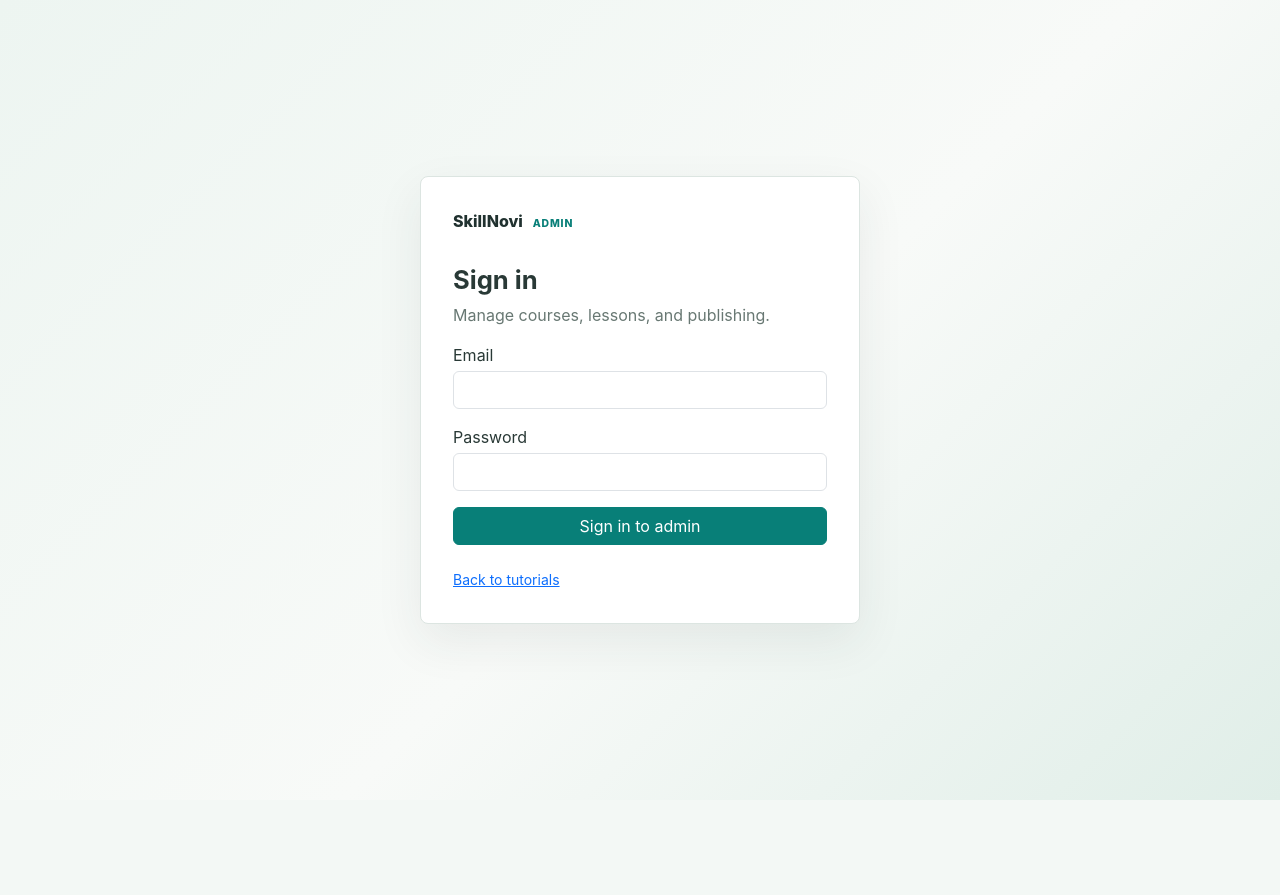
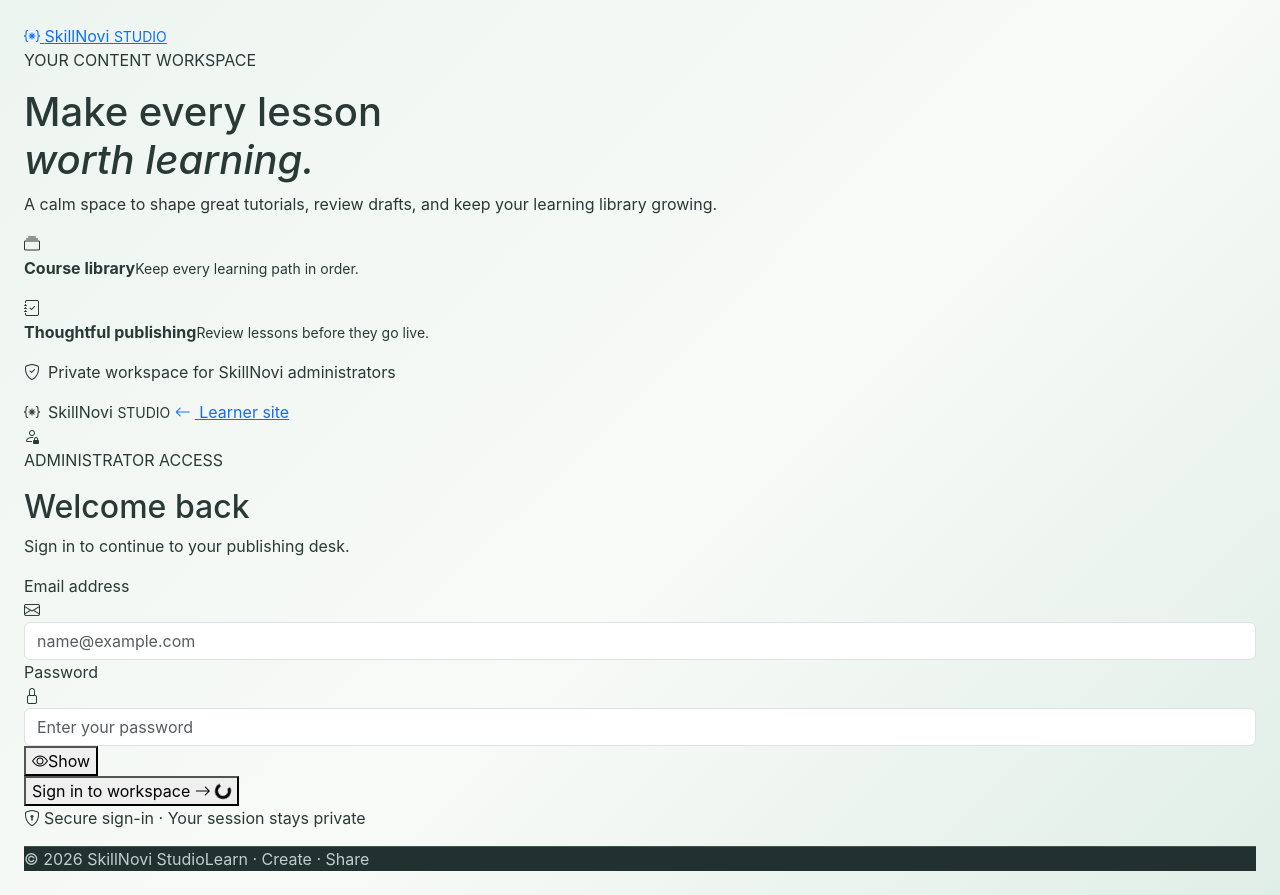
Before and after one commit to TaukirCodes/mytutorials, a PHP site: page /admin/login.php in a window 1280 px wide. Before the commit the page ends 800 px from the top, so only its background shows below. Run offline with PHP 8.4, Linux system fonts and the light colour scheme; tables that the repository leaves empty hold one stand-in row (values such as "Sample post").

Commit message:
Auto-sync: 2026-09-28 15:49:35

```diff
--- a/admin/login.php
+++ b/admin/login.php
@@ -9,6 +9,7 @@ if (is_admin()) {
 }
 
 $error = '';
+$submittedEmail = '';
 $databaseReady = false;
 $setupRequired = false;
 try {
@@ -26,6 +27,7 @@ if ($_SERVER['REQUEST_METHOD'] === 'POST' && $databaseReady) {
         $error = 'Too many attempts. Try again in ' . (int) ceil(($lockUntil - time()) / 60) . ' minute(s).';
     } else {
         $email = trim((string) ($_POST['email'] ?? ''));
+        $submittedEmail = $email;
         $password = (string) ($_POST['password'] ?? '');
         $statement = $database->prepare('SELECT id, email, password_hash FROM admins WHERE email = :email LIMIT 1');
         $statement->execute(['email' => $email]);
@@ -57,33 +59,101 @@ if ($_SERVER['REQUEST_METHOD'] === 'POST' && $databaseReady) {
 <head>
   <meta charset="UTF-8">
   <meta name="viewport" content="width=device-width, initial-scale=1.0">
-  <title>Admin sign in | SkillNovi</title>
+  <meta name="color-scheme" content="light">
+  <title>Admin sign in | SkillNovi Studio</title>
   <link href="https://cdn.jsdelivr.net/npm/bootstrap@5.3.2/dist/css/bootstrap.min.css" rel="stylesheet">
+  <link href="https://cdn.jsdelivr.net/npm/bootstrap-icons@1.11.1/font/bootstrap-icons.css" rel="stylesheet">
   <link href="../assets/style.css" rel="stylesheet">
+  <link href="assets1/login.css" rel="stylesheet">
 </head>
-<body class="auth-page">
-  <main class="auth-shell">
-    <section class="auth-panel">
-      <a class="brand-mark" href="../index.php">SkillNovi <span>ADMIN</span></a>
-      <h1>Sign in</h1>
-      <p class="text-muted">Manage courses, lessons, and publishing.</p>
-      <?php if ($error !== ''): ?><div class="alert alert-warning" role="alert"><?= e($error) ?></div><?php endif; ?>
-      <?php if ($databaseReady && $setupRequired): ?>
-        <div class="alert alert-info">No admin account exists yet. <a href="setup.php">Complete one-time setup</a>.</div>
-      <?php elseif ($databaseReady): ?>
-      <form method="post" class="vstack gap-3">
-        <input type="hidden" name="csrf_token" value="<?= e(csrf_token()) ?>">
-        <label class="form-label mb-0">Email
-          <input class="form-control mt-1" type="email" name="email" required autocomplete="username">
-        </label>
-        <label class="form-label mb-0">Password
-          <input class="form-control mt-1" type="password" name="password" required autocomplete="current-password">
-        </label>
-        <button class="btn btn-blue" type="submit">Sign in to admin</button>
-      </form>
-      <?php endif; ?>
-      <a class="small d-inline-block mt-4" href="../index.php">Back to tutorials</a>
+<body class="auth-page admin-auth-page">
+  <main class="admin-auth-layout">
+    <aside class="admin-auth-story" aria-label="SkillNovi Studio">
+      <a class="admin-auth-brand" href="../index.php" aria-label="SkillNovi home">
+        <span class="admin-auth-brand-mark"><i class="bi bi-braces-asterisk" aria-hidden="true"></i></span>
+        <span>SkillNovi <small>STUDIO</small></span>
+      </a>
+
+      <div class="admin-auth-story-copy">
+        <p class="admin-auth-kicker"><span></span> YOUR CONTENT WORKSPACE</p>
+        <h1>Make every lesson<br><em>worth learning.</em></h1>
+        <p class="admin-auth-story-description">A calm space to shape great tutorials, review drafts, and keep your learning library growing.</p>
+        <div class="admin-auth-benefits" aria-label="Workspace features">
+          <div><span><i class="bi bi-collection" aria-hidden="true"></i></span><p><strong>Course library</strong><small>Keep every learning path in order.</small></p></div>
+          <div><span><i class="bi bi-journal-check" aria-hidden="true"></i></span><p><strong>Thoughtful publishing</strong><small>Review lessons before they go live.</small></p></div>
+        </div>
+      </div>
+
+      <p class="admin-auth-story-footer"><i class="bi bi-shield-check me-2" aria-hidden="true"></i>Private workspace for SkillNovi administrators</p>
+      <span class="admin-auth-decoration admin-auth-decoration-one" aria-hidden="true"></span>
+      <span class="admin-auth-decoration admin-auth-decoration-two" aria-hidden="true"></span>
+    </aside>
+
+    <section class="admin-auth-form-panel" aria-labelledby="sign-in-title">
+      <div class="admin-auth-form-topline">
+        <span class="admin-auth-mobile-brand"><i class="bi bi-braces-asterisk me-2" aria-hidden="true"></i>SkillNovi <small>STUDIO</small></span>
+        <a href="../index.php" class="admin-auth-back"><i class="bi bi-arrow-left me-1" aria-hidden="true"></i> Learner site</a>
+      </div>
+
+      <div class="admin-auth-form-content">
+        <div class="admin-auth-heading-icon" aria-hidden="true"><i class="bi bi-person-lock"></i></div>
+        <p class="admin-auth-form-eyebrow">ADMINISTRATOR ACCESS</p>
+        <h2 id="sign-in-title">Welcome back</h2>
+        <p class="admin-auth-form-description">Sign in to continue to your publishing desk.</p>
+
+        <?php if ($error !== ''): ?>
+          <div class="admin-auth-alert" role="alert" aria-live="assertive">
+            <i class="bi bi-exclamation-circle-fill" aria-hidden="true"></i>
+            <span><?= e($error) ?></span>
+          </div>
+        <?php endif; ?>
+
+        <?php if ($databaseReady && $setupRequired): ?>
+          <div class="admin-auth-setup-note" role="status">
+            <span><i class="bi bi-stars" aria-hidden="true"></i></span>
+            <div><strong>One last setup step</strong><p>No administrator account exists yet. Create the first account to unlock the workspace.</p>
+              <a href="setup.php" class="admin-auth-setup-link">Create your admin account <i class="bi bi-arrow-right ms-1" aria-hidden="true"></i></a>
+            </div>
+          </div>
+        <?php elseif ($databaseReady): ?>
+          <form method="post" class="admin-auth-form" id="adminLoginForm">
+            <input type="hidden" name="csrf_token" value="<?= e(csrf_token()) ?>">
+
+            <label class="admin-auth-label" for="adminEmail">Email address</label>
+            <div class="admin-auth-input-wrap">
+              <i class="bi bi-envelope" aria-hidden="true"></i>
+              <input class="form-control" id="adminEmail" type="email" name="email" value="<?= e($submittedEmail) ?>" placeholder="name@example.com" required autocomplete="username" autocapitalize="none" spellcheck="false" inputmode="email">
+            </div>
+
+            <div class="admin-auth-password-heading">
+              <label class="admin-auth-label mb-0" for="adminPassword">Password</label>
+            </div>
+            <div class="admin-auth-input-wrap admin-auth-password-wrap">
+              <i class="bi bi-lock" aria-hidden="true"></i>
+              <input class="form-control" id="adminPassword" type="password" name="password" placeholder="Enter your password" required autocomplete="current-password">
+              <button class="admin-auth-password-toggle" type="button" data-password-toggle aria-label="Show password" aria-pressed="false">
+                <i class="bi bi-eye" aria-hidden="true"></i><span>Show</span>
+              </button>
+            </div>
+
+            <button class="admin-auth-submit" type="submit" id="adminLoginSubmit">
+              <span class="admin-auth-submit-label">Sign in to workspace</span>
+              <i class="bi bi-arrow-right" aria-hidden="true"></i>
+              <span class="spinner-border spinner-border-sm" aria-hidden="true"></span>
+            </button>
+            <p class="admin-auth-secure-note"><i class="bi bi-shield-lock me-1" aria-hidden="true"></i>Secure sign-in · Your session stays private</p>
+          </form>
+        <?php else: ?>
+          <div class="admin-auth-setup-note admin-auth-setup-note-error" role="status">
+            <span><i class="bi bi-database-exclamation" aria-hidden="true"></i></span>
+            <div><strong>Workspace unavailable</strong><p>Check that MySQL is running and your local database settings are correct, then refresh this page.</p></div>
+          </div>
+        <?php endif; ?>
+      </div>
+
+      <footer class="admin-auth-form-footer"><span>© <?= date('Y') ?> SkillNovi Studio</span><span>Learn · Create · Share</span></footer>
     </section>
   </main>
+  <script src="assets1/login.js" defer></script>
 </body>
 </html>
```
